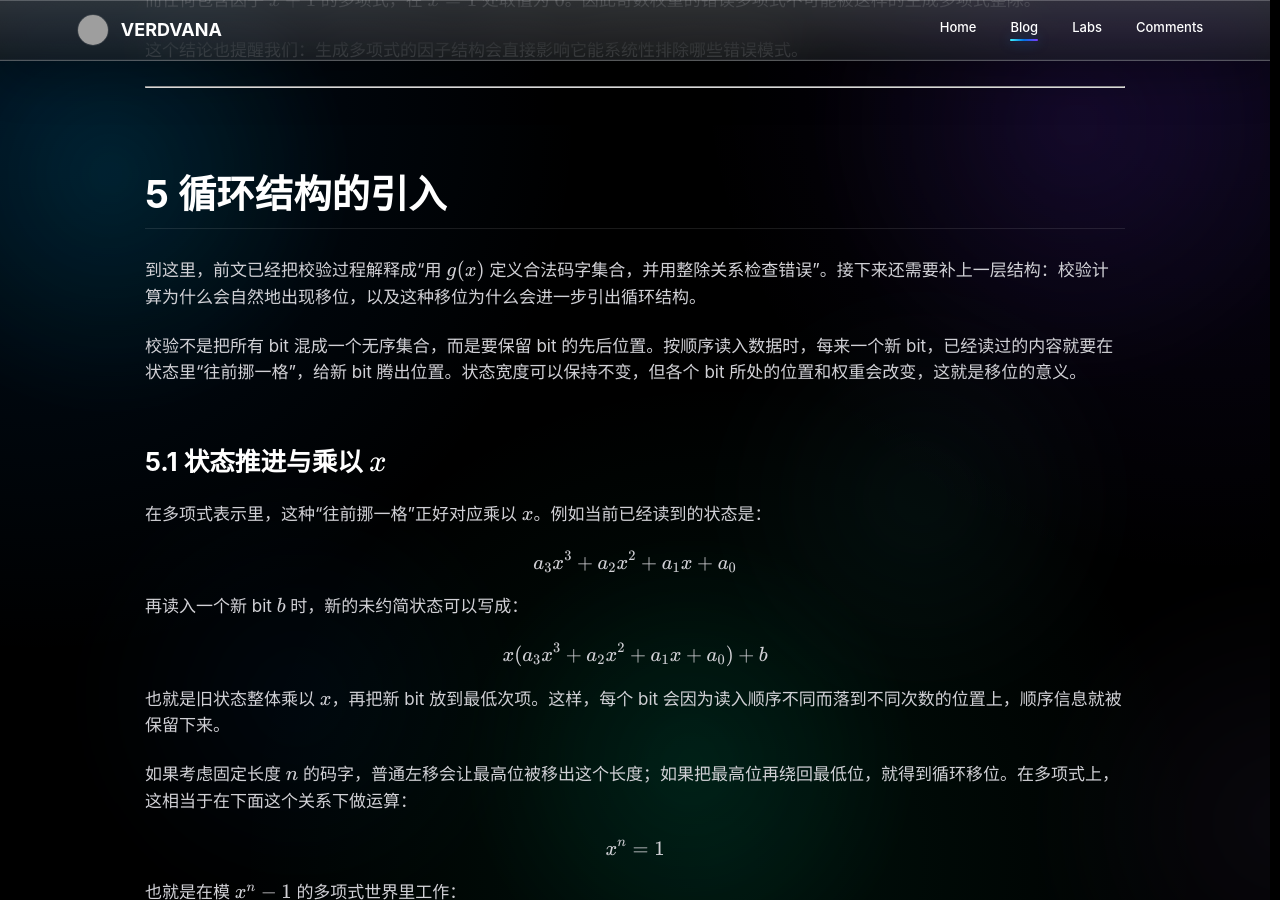
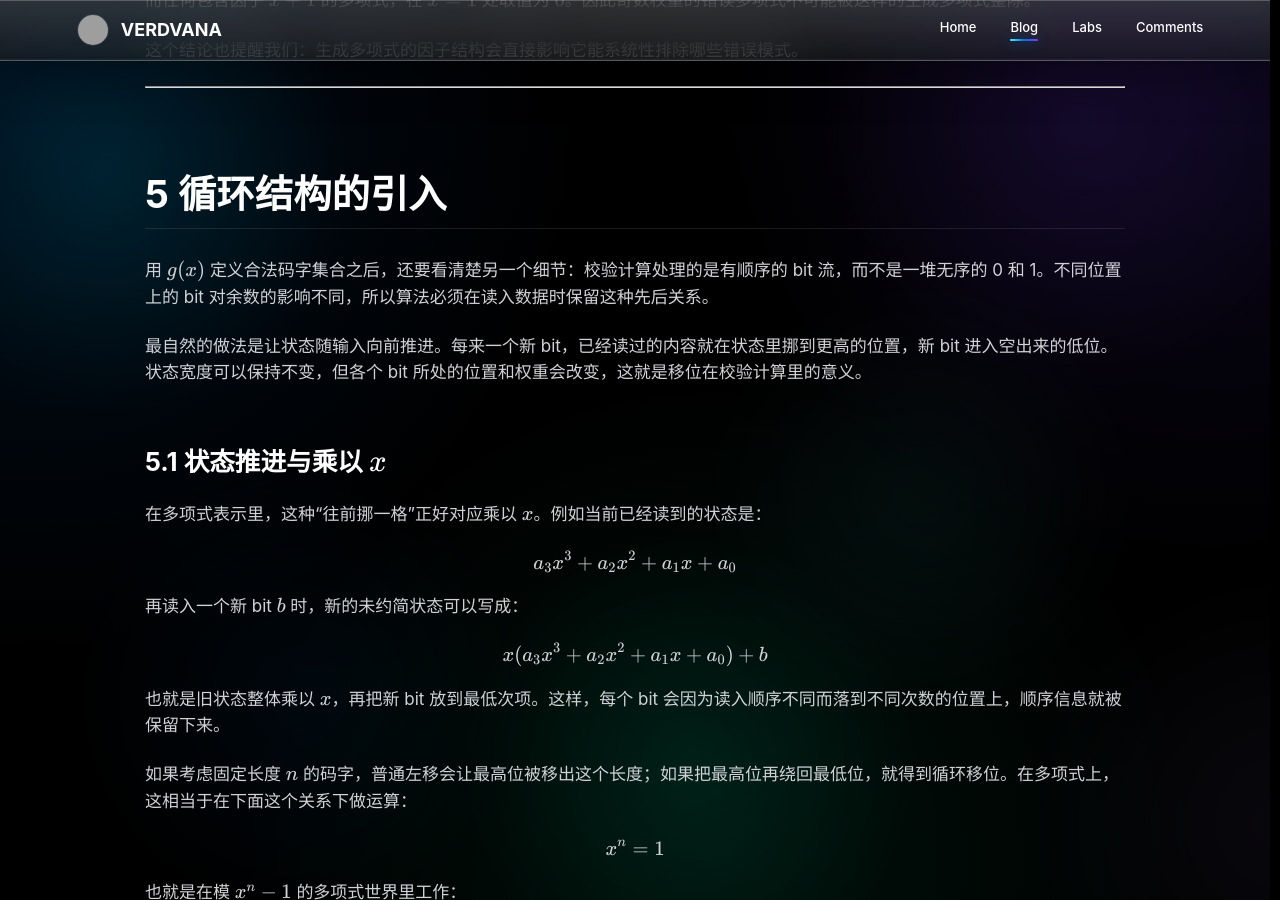
Before and after one commit to Verdvana/Verdvana.github.io, a Jekyll site: the page built from _posts/2026-06-12-finite-field-generator-polynomial.md, in a window 1280 px wide and 900 px high, scrolled down 7642 px. Built offline with Jekyll 4.4.1, drawn with Linux system fonts in a browser that asks for light colours; comment, search, counter and statistics services are not loaded; some of the changed text lies outside the part shown; grey boxes are pictures that could not be loaded.

Commit message:
clarify the role of bit order in checksum calculations and the significance of shifting in state management

```diff
--- a/_posts/2026-06-12-finite-field-generator-polynomial.md
+++ b/_posts/2026-06-12-finite-field-generator-polynomial.md
@@ -304,9 +304,9 @@ $$
 
 ## 5 循环结构的引入
 
-到这里，前文已经把校验过程解释成“用 $g(x)$ 定义合法码字集合，并用整除关系检查错误”。接下来还需要补上一层结构：校验计算为什么会自然地出现移位，以及这种移位为什么会进一步引出循环结构。
+用 $g(x)$ 定义合法码字集合之后，还要看清楚另一个细节：校验计算处理的是有顺序的 bit 流，而不是一堆无序的 0 和 1。不同位置上的 bit 对余数的影响不同，所以算法必须在读入数据时保留这种先后关系。
 
-校验不是把所有 bit 混成一个无序集合，而是要保留 bit 的先后位置。按顺序读入数据时，每来一个新 bit，已经读过的内容就要在状态里“往前挪一格”，给新 bit 腾出位置。状态宽度可以保持不变，但各个 bit 所处的位置和权重会改变，这就是移位的意义。
+最自然的做法是让状态随输入向前推进。每来一个新 bit，已经读过的内容就在状态里挪到更高的位置，新 bit 进入空出来的低位。状态宽度可以保持不变，但各个 bit 所处的位置和权重会改变，这就是移位在校验计算里的意义。
 
 ### 5.1 状态推进与乘以 $x$
 
```
